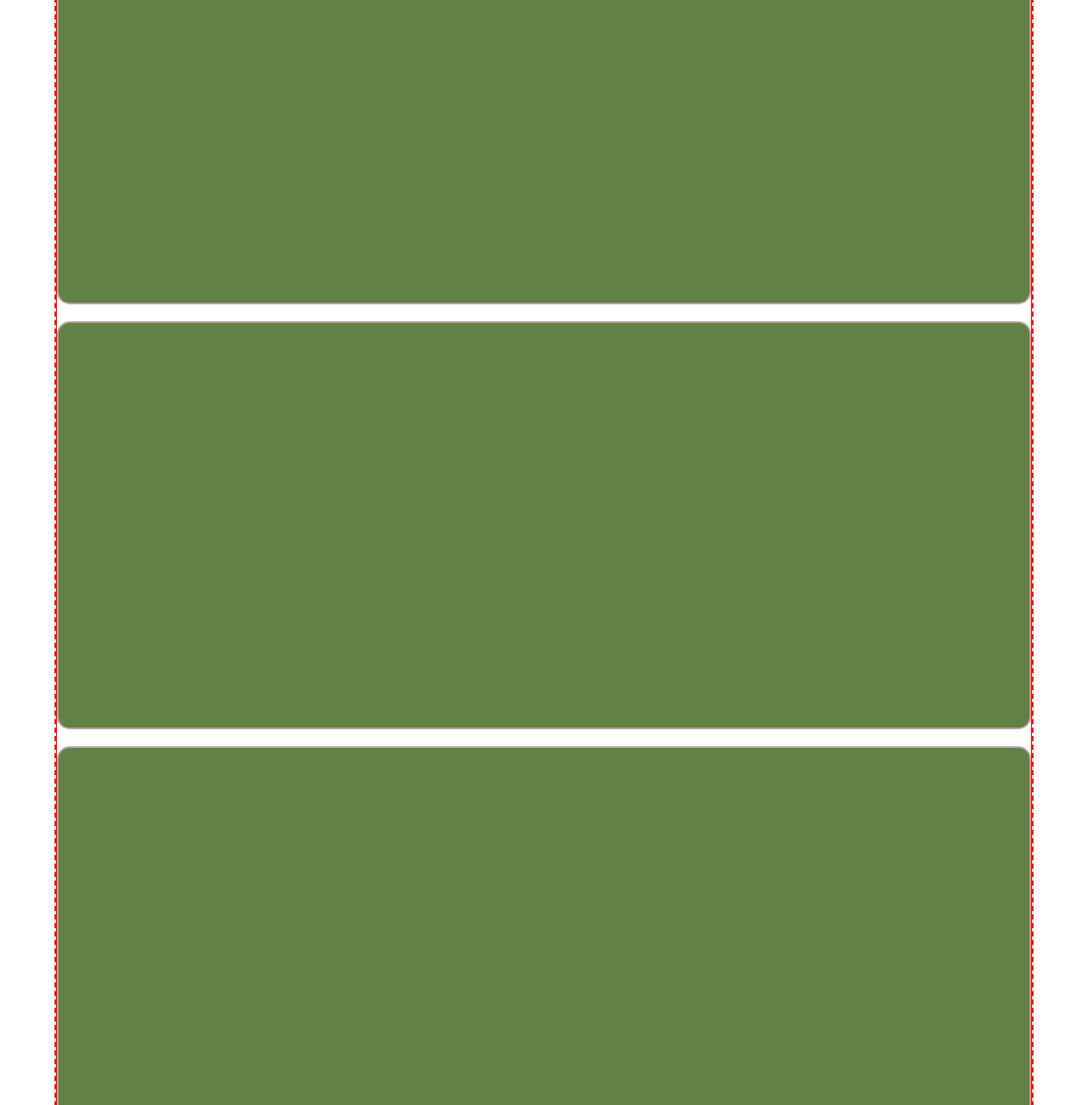
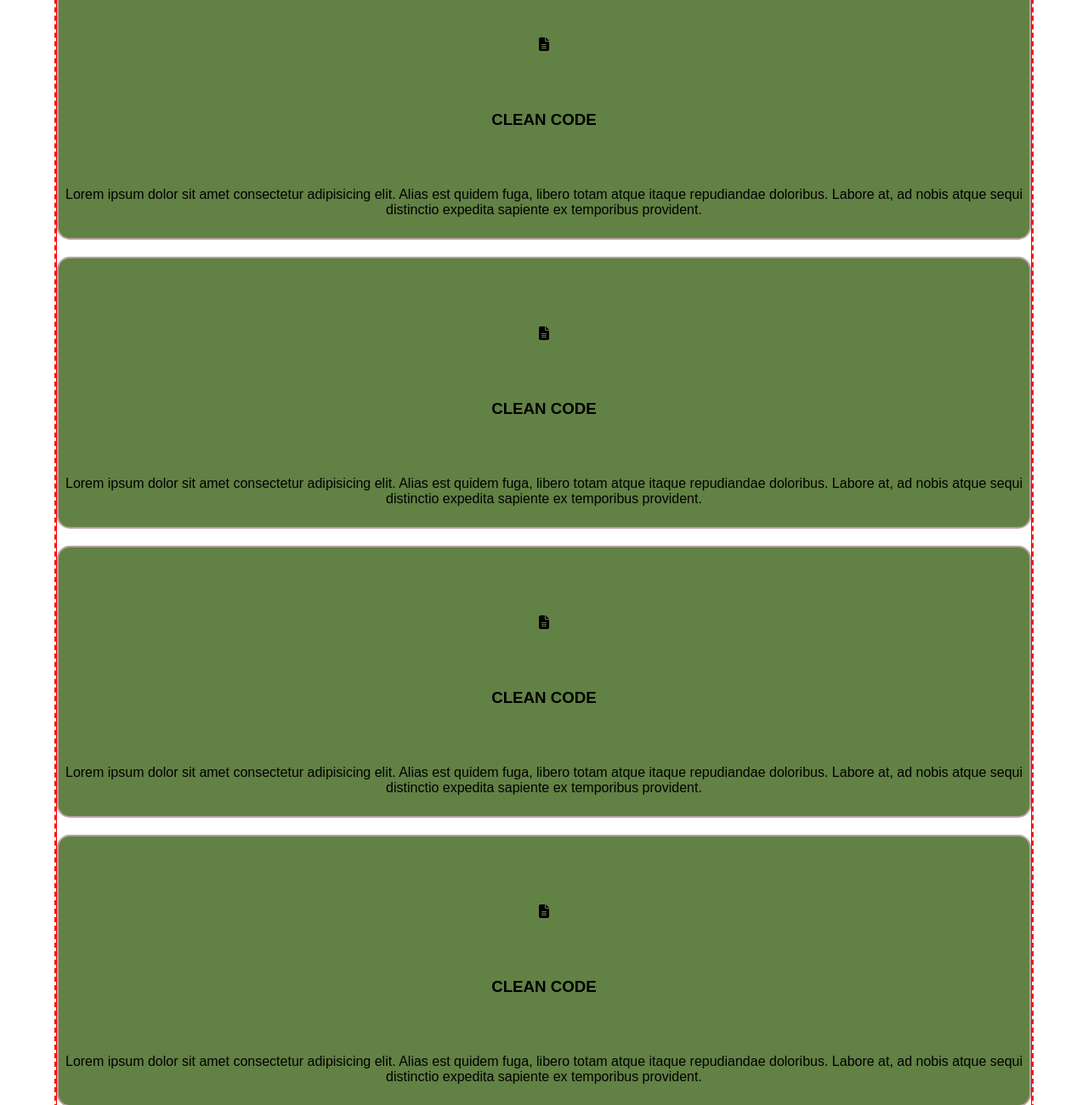
Before and after one commit to GiuseppeF11/htmlcss-responsive-layout, a plain HTML site: page index.html in a window 1280 px wide. Shown: the part 1060-2360 px from the top of the page at 85% size. Drawn offline with Linux system fonts and the light colour scheme.

Commit message:
Aggiunta prima sezione main

```diff
--- a/css/style.css
+++ b/css/style.css
@@ -83,7 +83,7 @@ header .container {
 }
 
 .my-cards {
-    min-height: 30rem;
+    min-height: 20rem;
     width: 100%;
     border: 2px solid rgb(185, 161, 161);
     border-radius: 15px;
@@ -93,10 +93,15 @@ header .container {
     text-align: center;
     display: flex;
     flex-direction: column;
+    justify-content: space-around;
+}
+
+.my-cards-big {
     justify-content: space-between;
 }
 
-.my-cards-big {
+.my-cards * {
+    margin-top: 20px;
 }
 
 .my-cards-big img {
--- a/index.html
+++ b/index.html
@@ -8,6 +8,7 @@
 
     <!-- CSS -->
     <link rel="stylesheet" href="css/style.css">
+    <link rel="stylesheet" href="https://cdnjs.cloudflare.com/ajax/libs/font-awesome/6.4.2/css/all.min.css" integrity="sha512-z3gLpd7yknf1YoNbCzqRKc4qyor8gaKU1qmn+CShxbuBusANI9QpRohGBreCFkKxLhei6S9CQXFEbbKuqLg0DA==" crossorigin="anonymous" referrerpolicy="no-referrer" />
 </head>
 
 <body class="debug">
@@ -33,7 +34,7 @@
                         <section class="my-row">
                                 <nav class="my-cards my-cards-big">
 
-                                        <h1> CIAO</h1>
+                                        <h3> CIAO</h3>
                                         <p>
                                                 Lorem ipsum dolor sit amet consectetur adipisicing elit. Accusantium aliquid error, repellat nemo doloremque ea voluptatibus animi officia atque, nisi voluptatum voluptates assumenda facere. Corporis illo iste omnis blanditiis vero!
                                         </p>
@@ -45,17 +46,42 @@
                                         </div>
 
                                 </nav>
+
                                 <nav class="my-cards">
+                                        <div>
+                                                <i class="fa-solid fa-file-lines"></i>
+                                        </div>
 
+                                        <h3> CLEAN CODE</h3>
+
+                                        <p> Lorem ipsum dolor sit amet consectetur adipisicing elit. Alias est quidem fuga, libero totam atque itaque repudiandae doloribus. Labore at, ad nobis atque sequi distinctio expedita sapiente ex temporibus provident.</p>
                                 </nav>
                                 <nav class="my-cards">
+                                        <div>
+                                                <i class="fa-solid fa-file-lines"></i>
+                                        </div>
 
+                                        <h3> CLEAN CODE</h3>
+
+                                        <p> Lorem ipsum dolor sit amet consectetur adipisicing elit. Alias est quidem fuga, libero totam atque itaque repudiandae doloribus. Labore at, ad nobis atque sequi distinctio expedita sapiente ex temporibus provident.</p>
                                 </nav>
                                 <nav class="my-cards">
+                                        <div>
+                                                <i class="fa-solid fa-file-lines"></i>
+                                        </div>
 
+                                        <h3> CLEAN CODE</h3>
+
+                                        <p> Lorem ipsum dolor sit amet consectetur adipisicing elit. Alias est quidem fuga, libero totam atque itaque repudiandae doloribus. Labore at, ad nobis atque sequi distinctio expedita sapiente ex temporibus provident.</p>
                                 </nav>
                                 <nav class="my-cards">
+                                        <div>
+                                                <i class="fa-solid fa-file-lines"></i>
+                                        </div>
 
+                                        <h3> CLEAN CODE</h3>
+
+                                        <p> Lorem ipsum dolor sit amet consectetur adipisicing elit. Alias est quidem fuga, libero totam atque itaque repudiandae doloribus. Labore at, ad nobis atque sequi distinctio expedita sapiente ex temporibus provident.</p>
                                 </nav>
                         </section>
                 </div>
```
